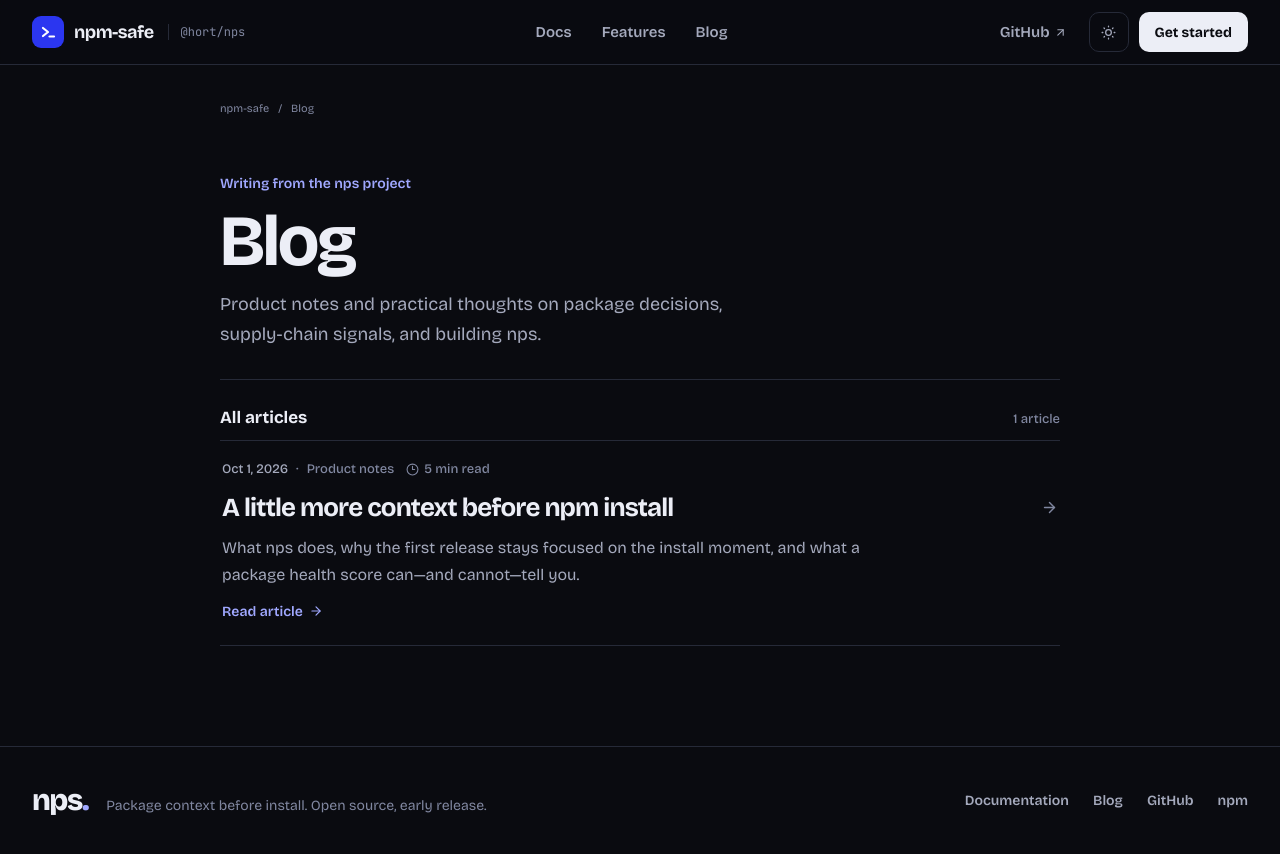
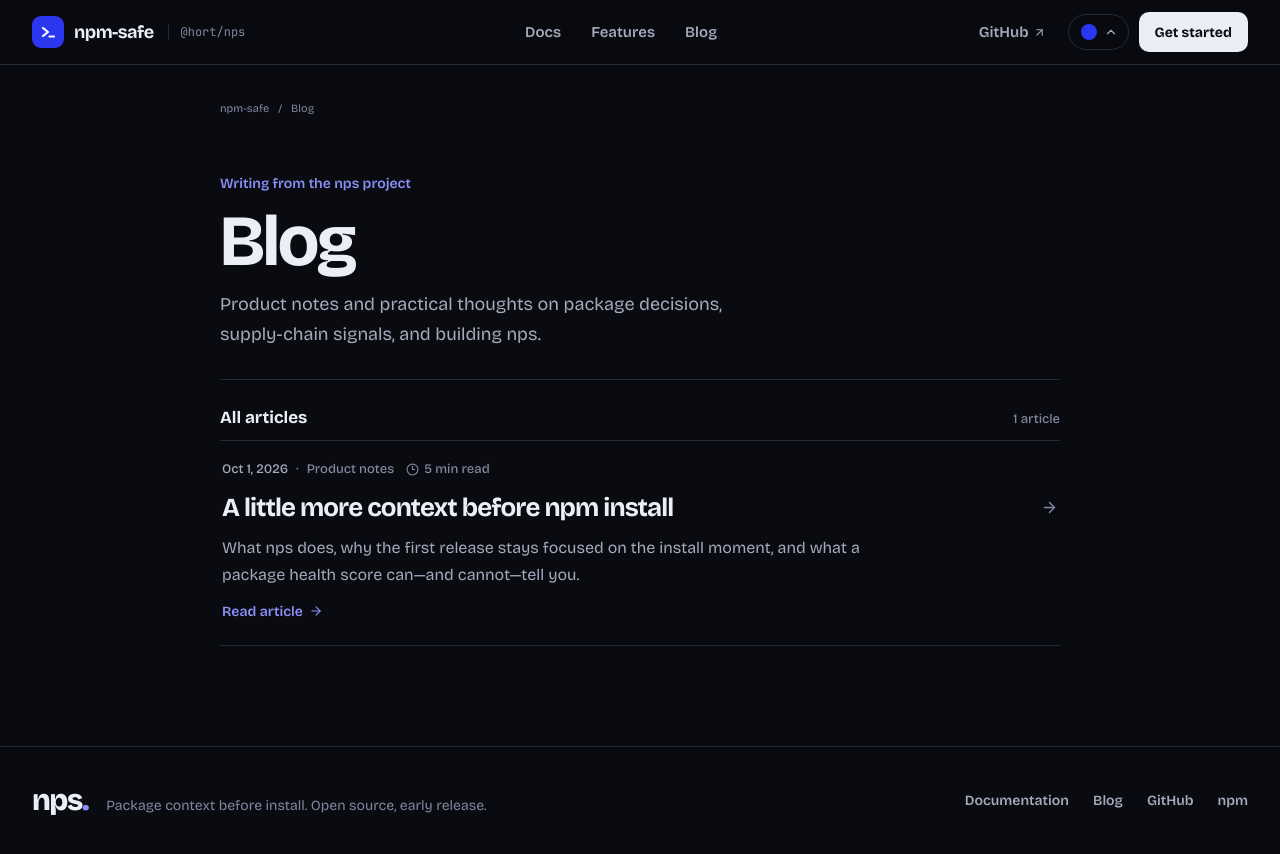
Before and after one commit to chnetajibc/npm-safe-website, a Next.js app: page /blogs in a window 1280 px wide. Both pictures are taken after a click on the button 1108 px from the left and 32 px from the top of the page. Built offline with nearby package versions, Linux system fonts and the light colour scheme.

Commit message:
theme fixed and remove light mode permenently

```diff
--- a/src/app/globals.css
+++ b/src/app/globals.css
@@ -2,22 +2,22 @@
 @import "highlight.js/styles/github-dark.css";
 @plugin "@tailwindcss/typography";
 
-/* Design system: cobalt, chalk, and ink. One loud colour; everything else stays quiet. */
+/* Design system: cobalt, chalk, and ink. One loud colour; everything else stays quiet. Dark only. */
 :root {
-  color-scheme: light dark;
-  --background: light-dark(#f1f2f6, #0a0b10);
-  --foreground: light-dark(#0d0f18, #eceef6);
-  --surface: light-dark(#ffffff, #12141c);
-  --surface-soft: light-dark(#e7e9f0, #171a24);
-  --border: light-dark(#d3d7e2, #262a38);
-  --text-secondary: light-dark(#474d63, #a4a9bc);
-  --text-tertiary: light-dark(#646b82, #8087a0);
+  color-scheme: dark;
+  --background: #0a0b10;
+  --foreground: #eceef6;
+  --surface: #12141c;
+  --surface-soft: #171a24;
+  --border: #262a38;
+  --text-secondary: #a4a9bc;
+  --text-tertiary: #8087a0;
   --muted: var(--text-secondary);
-  --primary: light-dark(#2530e6, #a0a8ff);
-  --secondary: light-dark(#2530e6, #a0a8ff);
+  --primary: #a0a8ff;
+  --secondary: #a0a8ff;
   --cobalt: #2b36f0;
   --ink: #090b12;
-  --ink-section: light-dark(#0b0d16, #06070b);
+  --ink-section: #06070b;
   --ok: #3ddc97;
   --warn: #ffb84d;
   --bad: #ff6b57;
@@ -26,9 +26,6 @@
   --font-code: var(--font-jetbrains-mono);
   --tw-prose-body: var(--text-secondary);
 }
-
-:root[data-theme="light"] { color-scheme: light; }
-:root[data-theme="dark"] { color-scheme: dark; }
 
 @theme inline {
   --color-background: var(--background);
@@ -71,8 +68,6 @@
 .nav-actions { gap: 10px; }
 .nav-external { display: inline-flex; align-items: center; gap: 4px; padding: 8px 12px; border-radius: 8px; color: var(--text-secondary); font-size: 15px; font-weight: 550; transition: color .15s ease, background .15s ease; }
 .nav-external:hover { background: var(--surface-soft); color: var(--foreground); }
-.theme-toggle { display: grid; width: 40px; height: 40px; place-items: center; padding: 0; border: 1px solid var(--border); border-radius: 10px; background: transparent; color: var(--text-secondary); cursor: pointer; transition: background .15s ease, color .15s ease; }
-.theme-toggle:hover { background: var(--surface-soft); color: var(--foreground); }
 .nav-cta { display: inline-flex; align-items: center; min-height: 40px; padding: 0 16px; border-radius: 10px; background: var(--foreground); color: var(--background); font-size: 14px; font-weight: 650; transition: transform .15s ease, opacity .15s ease; }
 .nav-cta:hover { opacity: .88; transform: translateY(-1px); }
 .mobile-navigation { display: none; position: relative; }
@@ -92,9 +87,6 @@
 .mobile-nav-link strong { font-size: 15px; font-weight: 650; }
 .mobile-nav-link small { margin-top: 3px; color: var(--text-secondary); font-size: 12.5px; line-height: 1.4; }
 .mobile-nav-bottom { width: min(100%, 440px); margin: 18px auto 0; }
-.mobile-theme-row { display: flex; align-items: center; justify-content: space-between; min-height: 56px; border-top: 1px solid var(--border); color: var(--text-secondary); font-size: 14px; }
-.mobile-theme-row > span { display: inline-flex; align-items: center; gap: 8px; }
-.mobile-theme-row i { width: 8px; height: 8px; border-radius: 50%; background: var(--primary); }
 .mobile-navigation nav .mobile-cta { display: flex; align-items: center; justify-content: space-between; min-height: 52px; margin-top: 8px; padding: 0 18px; border-radius: 12px; background: var(--cobalt); color: #fff; font-size: 15px; font-weight: 650; }
 @keyframes fade-in { from { opacity: 0; } to { opacity: 1; } }
 @keyframes menu-in { from { opacity: 0; transform: translateY(-8px); } to { opacity: 1; transform: translateY(0); } }
@@ -290,6 +282,38 @@
 .closer-inner > p { max-width: 28em; margin: 30px 0 30px; color: rgb(255 255 255 / 84%); font-size: 20px; line-height: 1.5; }
 .closer-links { display: flex; flex-wrap: wrap; gap: 12px; margin-top: 28px; }
 .closer-mark { position: relative; z-index: 0; width: min(1240px, calc(100% - 64px)); height: .52em; margin: 8px auto 0; overflow: hidden; color: rgb(255 255 255 / 12%); font-size: clamp(200px, 46vw, 680px); font-weight: 800; letter-spacing: -.06em; line-height: .8; user-select: none; }
+
+/* Accent theming: animate the loud colour when the dock picker changes it. */
+.hero, .closer {
+  transition: background-color .6s ease;
+}
+.brand-icon, .mobile-navigation nav .mobile-cta, .journal-author-mark {
+  transition: background-color .6s ease;
+}
+.dots i, .score s {
+  transition: background-color .6s ease;
+}
+.text-link, .footer-wordmark span, .mobile-nav-link-top, .blog-entry-action {
+  transition: color .6s ease, text-decoration-color .6s ease;
+}
+
+/* Accent dropdown (lives in the navbar, desktop and mobile). */
+.accent-dropdown { position: relative; display: inline-flex; }
+.accent-trigger { display: inline-flex; align-items: center; gap: 7px; min-height: 36px; padding: 0 10px 0 12px; border: 1px solid var(--border); border-radius: 999px; background: transparent; color: var(--text-secondary); cursor: pointer; transition: background .15s ease, color .15s ease, border-color .15s ease; }
+.accent-trigger:hover { background: var(--surface-soft); color: var(--foreground); }
+.accent-trigger i { width: 16px; height: 16px; border-radius: 50%; transition: background-color .6s ease; }
+.accent-trigger svg { transition: transform .2s ease; }
+.accent-trigger[aria-expanded="true"] svg { transform: rotate(180deg); }
+.accent-menu { position: absolute; top: calc(100% + 8px); right: 0; z-index: 70; min-width: 172px; padding: 6px; border: 1px solid var(--border); border-radius: 14px; background: var(--surface); box-shadow: 0 16px 40px rgb(9 11 18 / 30%); animation: accent-menu-in .16s ease-out both; }
+.accent-option { display: flex; align-items: center; gap: 10px; width: 100%; min-height: 40px; padding: 0 10px; border: 0; border-radius: 9px; background: transparent; color: var(--foreground); font-size: 14px; font-weight: 550; text-align: left; cursor: pointer; transition: background .15s ease; }
+.accent-option:hover { background: var(--surface-soft); }
+.accent-option i { width: 16px; height: 16px; flex: 0 0 auto; border-radius: 50%; }
+.accent-option span { flex: 1; }
+.accent-option svg { color: var(--primary); transition: color .6s ease; }
+@keyframes accent-menu-in { from { opacity: 0; transform: translateY(-4px) scale(.98); } to { opacity: 1; transform: translateY(0) scale(1); } }
+.mobile-accent-row { display: flex; align-items: center; justify-content: space-between; min-height: 56px; border-top: 1px solid var(--border); color: var(--text-secondary); font-size: 14px; }
+.mobile-accent-row > span { display: inline-flex; align-items: center; gap: 8px; }
+.mobile-accent-row i { width: 8px; height: 8px; border-radius: 50%; background: var(--primary); transition: background-color .6s ease; }
 
 @media (max-width: 1100px) {
   .hero-inner { gap: 48px; }
--- /dev/null
+++ b/src/components/landing/AccentSwitcher.tsx
@@ -0,0 +1,159 @@
+"use client";
+
+import { useEffect, useRef, useState } from "react";
+import { Check, ChevronDown } from "lucide-react";
+
+type Accent = {
+  name: string;
+  value: string;
+};
+
+const ACCENTS: Accent[] = [
+  { name: "Cobalt", value: "#2b36f0" },
+  { name: "Emerald", value: "#047857" },
+  { name: "Ember", value: "#c2410c" },
+  { name: "Grape", value: "#7c3aed" },
+  { name: "Crimson", value: "#be123c" },
+];
+
+const STORAGE_KEY = "nps-accent";
+
+function loadSaved(): string {
+  if (typeof window === "undefined") return ACCENTS[0].value;
+  try {
+    const saved = window.localStorage.getItem(STORAGE_KEY);
+    return ACCENTS.some((a) => a.value === saved)
+      ? (saved as string)
+      : ACCENTS[0].value;
+  } catch {
+    return ACCENTS[0].value;
+  }
+}
+
+function applyAccent(value: string) {
+  const root = document.documentElement;
+  root.style.setProperty("--cobalt", value);
+  // Dark-only site: text accents use a lightened mix so they stay readable on dark backgrounds.
+  const soft = `color-mix(in srgb, ${value} 55%, white)`;
+  root.style.setProperty("--primary", soft);
+  root.style.setProperty("--secondary", soft);
+}
+
+export default function AccentSwitcher() {
+  const [active, setActive] = useState<string>(loadSaved);
+  const [open, setOpen] = useState(false);
+  const rootRef = useRef<HTMLDivElement>(null);
+  const triggerRef = useRef<HTMLButtonElement>(null);
+  const optionRefs = useRef<Array<HTMLButtonElement | null>>([]);
+
+  // Sync the CSS variables + persistence with the latest selection.
+  useEffect(() => {
+    applyAccent(active);
+    try {
+      window.localStorage.setItem(STORAGE_KEY, active);
+    } catch {
+      // ignore persistence failures
+    }
+    window.dispatchEvent(new Event("nps-accent-change"));
+  }, [active]);
+
+  // Keep parallel instances (desktop + mobile nav) in agreement.
+  useEffect(() => {
+    const sync = () => setActive(loadSaved());
+    window.addEventListener("storage", sync);
+    window.addEventListener("nps-accent-change", sync);
+    return () => {
+      window.removeEventListener("storage", sync);
+      window.removeEventListener("nps-accent-change", sync);
+    };
+  }, []);
+
+  // Close on outside click or Escape while the menu is open.
+  useEffect(() => {
+    if (!open) return;
+    const onPointerDown = (event: PointerEvent) => {
+      if (!rootRef.current?.contains(event.target as Node)) setOpen(false);
+    };
+    const onKeyDown = (event: KeyboardEvent) => {
+      if (event.key === "Escape") {
+        setOpen(false);
+        triggerRef.current?.focus();
+      }
+    };
+    document.addEventListener("pointerdown", onPointerDown);
+    document.addEventListener("keydown", onKeyDown);
+    return () => {
+      document.removeEventListener("pointerdown", onPointerDown);
+      document.removeEventListener("keydown", onKeyDown);
+    };
+  }, [open ]);
+
+  const current = ACCENTS.find((a) => a.value === active) ?? ACCENTS[0];
+
+  const focusOption = (index: number) => {
+    const clamped = (index + ACCENTS.length) % ACCENTS.length;
+    optionRefs.current[clamped]?.focus();
+  };
+
+  const choose = (value: string) => {
+    setActive(value);
+    setOpen(false);
+    triggerRef.current?.focus();
+  };
+
+  return (
+    <div
+      className="accent-dropdown"
+      ref={rootRef}
+      suppressHydrationWarning
+    >
+      <button
+        ref={triggerRef}
+        type="button"
+        className="accent-trigger"
+        aria-haspopup="menu"
+        aria-expanded={open}
+        aria-label={`Choose accent color, current: ${current.name}`}
+        title="Choose accent color"
+        onClick={() => setOpen((isOpen) => !isOpen)}
+      >
+        <i style={{ background: current.value }} aria-hidden="true" />
+        <ChevronDown size={14} aria-hidden="true" />
+      </button>
+      {open && (
+        <div className="accent-menu" role="menu" aria-label="Accent colors">
+          {ACCENTS.map((accent, index) => {
+            const isActive = accent.value === active;
+            return (
+              <button
+                key={accent.value}
+                ref={(element) => {
+                  optionRefs.current[index] = element;
+                }}
+                type="button"
+                role="menuitemradio"
+                aria-checked={isActive}
+                className={isActive ? "accent-option is-active" : "accent-option"}
+                onClick={() => choose(accent.value)}
+                onKeyDown={(event) => {
+                  if (event.key === "ArrowDown") {
+                    event.preventDefault();
+                    focusOption(index + 1);
+                  }
+                  if (event.key === "ArrowUp") {
+                    event.preventDefault();
+                    focusOption(index - 1);
+                  }
+                }}
+              >
+                <i style={{ background: accent.value }} aria-hidden="true" />
+                <span>{accent.name}</span>
+                {isActive && <Check size={14} strokeWidth={3} aria-hidden="true" />}
+              </button>
+            );
+          })}
+        </div>
+      )}
+    </div>
+  );
+}
--- a/src/components/layout/Navbar.tsx
+++ b/src/components/layout/Navbar.tsx
@@ -2,7 +2,7 @@
 
 import Link from "next/link";
 import { ArrowUpRight, BookOpen, ChevronRight, Code, LayoutGrid, Menu, Newspaper, X } from "lucide-react";
-import ThemeToggle from "@/components/ui/ThemeToggle";
+import AccentSwitcher from "@/components/landing/AccentSwitcher";
 import { useEffect, useRef, useState } from "react";
 
 export default function Navbar() {
@@ -44,7 +44,7 @@
           <Link className="nav-external" href="https://github.com/abhishektumula/npm-safe" target="_blank" rel="noreferrer">
             GitHub <ArrowUpRight size={13} />
           </Link>
-          <ThemeToggle />
+          <AccentSwitcher />
           <Link href="/docs/getting-started" className="nav-cta">Get started</Link>
         </div>
 
@@ -103,7 +103,7 @@
                 </Link>
               </div>
               <div className="mobile-nav-bottom">
-                <div className="mobile-theme-row"><span><i /> Appearance</span><ThemeToggle /></div>
+                <div className="mobile-accent-row"><span><i /> Accent</span><AccentSwitcher /></div>
                 <Link href="/docs/getting-started" className="mobile-cta" onClick={closeMenu}>Get started <ArrowUpRight size={15} /></Link>
               </div>
             </nav>
--- a/src/components/ui/ThemeToggle.tsx
+++ /dev/null
@@ -1,84 +0,0 @@
-"use client";
-
-import { useEffect, useSyncExternalStore } from "react";
-
-type Theme = "light" | "dark";
-
-function getSavedTheme(): Theme | null {
-  try {
-    const savedTheme = window.localStorage.getItem("npm-safe-theme");
-    if (savedTheme === "light" || savedTheme === "dark") return savedTheme;
-  } catch {
-    // Fall back to the operating system preference when storage is unavailable.
-  }
-
-  return null;
-}
-
-function getThemeSnapshot(): Theme {
-  return getSavedTheme() ?? (window.matchMedia("(prefers-color-scheme: dark)").matches ? "dark" : "light");
-}
-
-function getServerSnapshot(): Theme {
-  return "light";
-}
-
-function subscribeToTheme(callback: () => void) {
-  const mediaQuery = window.matchMedia("(prefers-color-scheme: dark)");
-  window.addEventListener("storage", callback);
-  window.addEventListener("npm-safe-theme-change", callback);
-  mediaQuery.addEventListener("change", callback);
-
-  return () => {
-    window.removeEventListener("storage", callback);
-    window.removeEventListener("npm-safe-theme-change", callback);
-    mediaQuery.removeEventListener("change", callback);
-  };
-}
-
-function applyTheme(theme: Theme) {
-  const root = document.documentElement;
-  root.dataset.theme = theme;
-  root.classList.toggle("dark", theme === "dark");
-  try {
-    window.localStorage.setItem("npm-safe-theme", theme);
-  } catch {
-    // The active theme still changes when browser storage is unavailable.
-  }
-  window.dispatchEvent(new Event("npm-safe-theme-change"));
-}
-
-export default function ThemeToggle() {
-  const theme = useSyncExternalStore(subscribeToTheme, getThemeSnapshot, getServerSnapshot);
-
-  useEffect(() => {
-    const savedTheme = getSavedTheme();
-    if (savedTheme) document.documentElement.dataset.theme = savedTheme;
-    else delete document.documentElement.dataset.theme;
-    document.documentElement.classList.toggle("dark", theme === "dark");
-  }, [theme]);
-
-  const nextTheme = theme === "dark" ? "light" : "dark";
-
-  return (
-    <button
-      className="theme-toggle"
-      type="button"
-      onClick={() => applyTheme(nextTheme)}
-      aria-label={`Switch to ${nextTheme} mode`}
-      aria-pressed={theme === "dark"}
-      title={`Switch to ${nextTheme} mode`}
-    >
-      {theme === "dark" ? (
-        <svg width="17" height="17" viewBox="0 0 24 24" fill="none" stroke="currentColor" strokeWidth="1.8" strokeLinecap="round" strokeLinejoin="round" aria-hidden="true">
-          <path d="M12 3v1m0 16v1m9-9h-1M4 12H3m15.364-6.364-.707.707M6.343 17.657l-.707.707m12.728 0-.707-.707M6.343 6.343l-.707-.707" />
-          <circle cx="12" cy="12" r="4" />
-        </svg>
-      ) : (
-        <svg width="17" height="17" viewBox="0 0 24 24" fill="none" stroke="currentColor" strokeWidth="1.8" strokeLinecap="round" strokeLinejoin="round" aria-hidden="true">
-          <path d="M20.985 12.486a9 9 0 1 1-9.473-9.472c.405-.022.617.46.402.803a6 6 0 0 0 8.268 8.268c.344-.215.825-.003.803.401Z" />
-        </svg>
-      )}
-    </button>
-  );
-}
```
